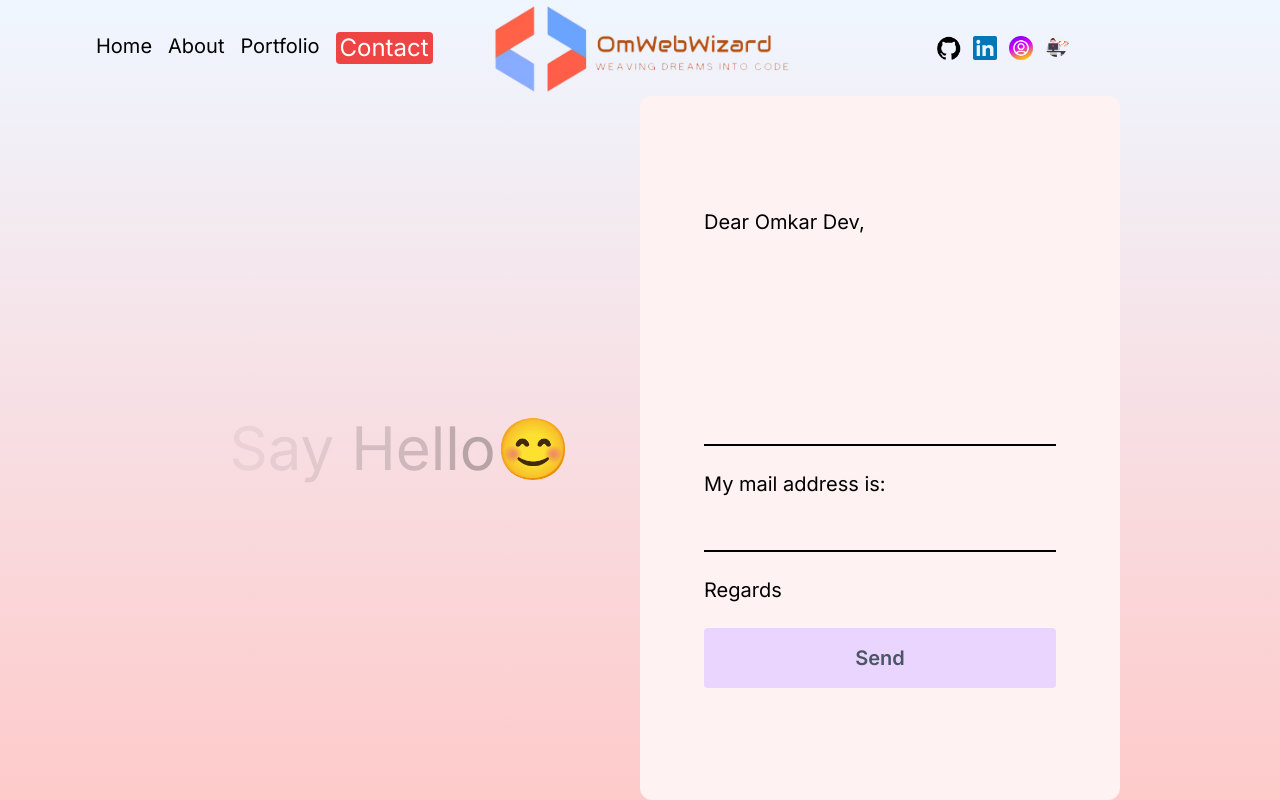
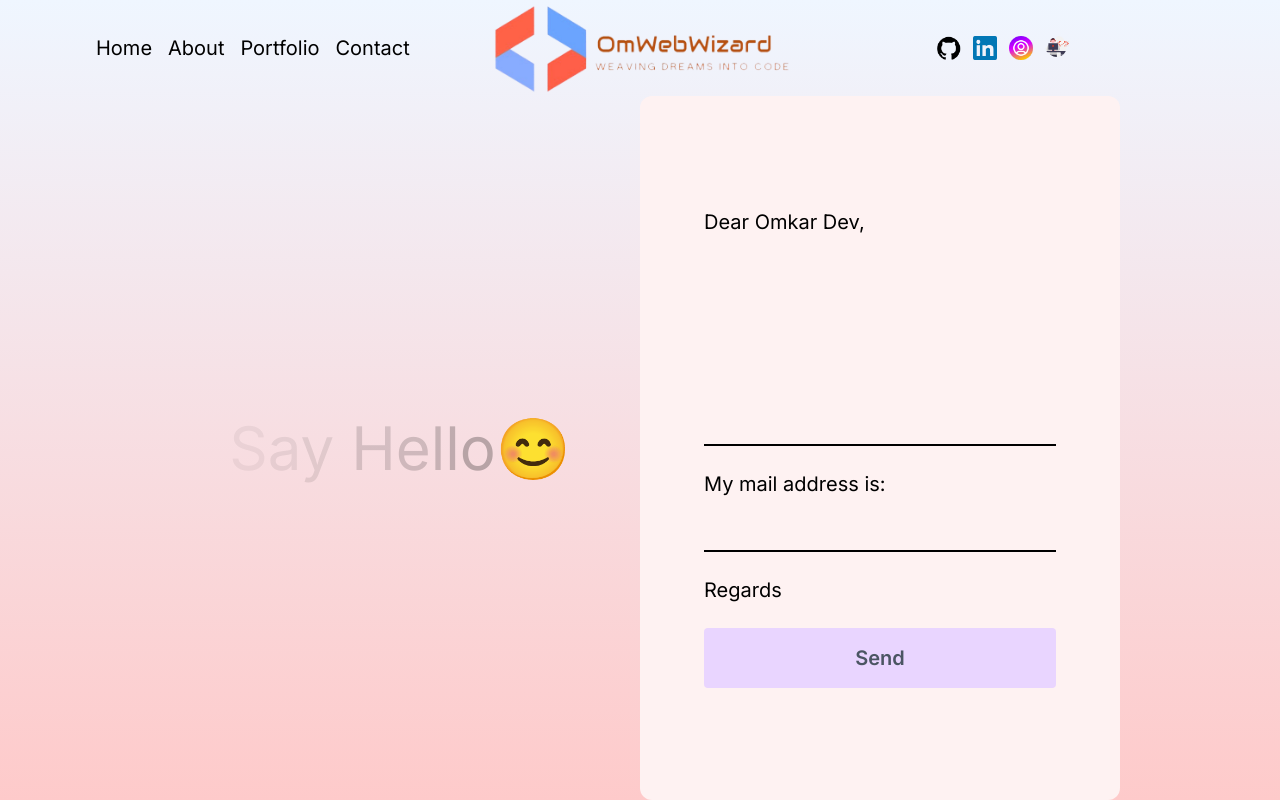
Before and after one commit to omthorat/omWebDev, a Next.js app: page /contact in a window 1280 px wide. Built offline with nearby package versions, Linux system fonts and the light colour scheme.

Commit message:
fix: routing issue

```diff
--- a/src/components/Navbar/Navbar.jsx
+++ b/src/components/Navbar/Navbar.jsx
@@ -59,9 +59,9 @@ const Navbar=()=>{
 
     const menu=[
         {url:"/",title:"Home"},
-        {url:"/about",title:"About"},
-        {url:"/portfolio",title:"Portfolio"},
-        {url:"/contact",title:"Contact"},
+        {url:"about",title:"About"},
+        {url:"portfolio",title:"Portfolio"},
+        {url:"contact",title:"Contact"},
     ]
     return(
     <div className="h-full flex items-center justify-between px-4 sm:px-8 md:px-16 lg:px-24 xlg:px-48 ">
--- a/src/components/navlinks/Navlinks.jsx
+++ b/src/components/navlinks/Navlinks.jsx
@@ -8,7 +8,7 @@ const Navlinks=({link})=>{
     const pathName=usePathname()
     return(
     <div className={`rounded ${pathName === link.url ? "bg-red-500 text-white px-1 text-2xl ":"text-xl"} `} >
-        <Link href={link.url}>{link.title}</Link>
+        <Link href={link.url}> {link.title}</Link>
     </div>
     )
 }
```
